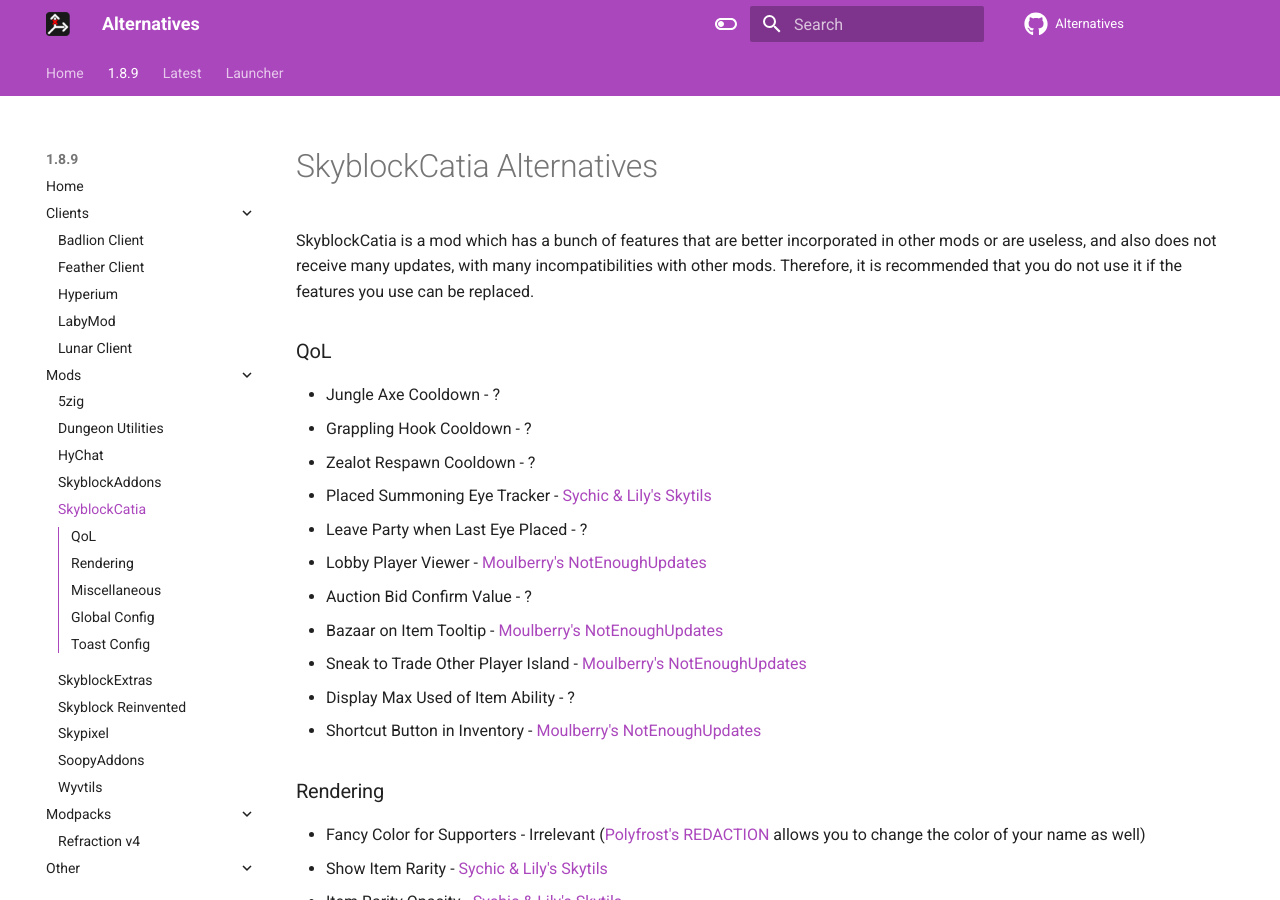
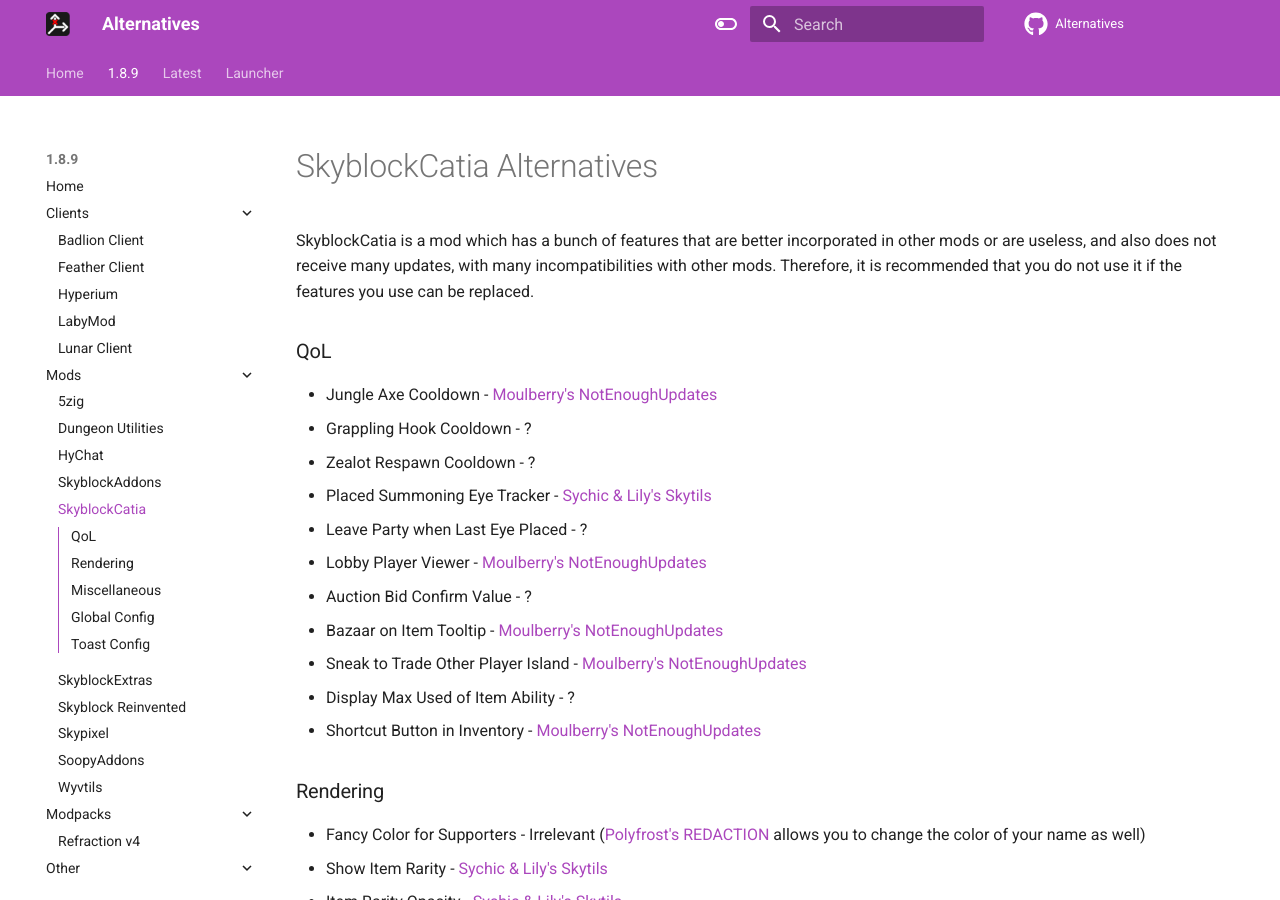
Before and after one commit to MicrocontrollersDev/Alternatives, an MkDocs documentation site: the page built from docs/1.8.9/skyblockcatia.md, in a window 1280 px wide and 900 px high. Built offline with MkDocs 1.6.1 and Material for MkDocs 9.7.7, drawn with Linux system fonts in a browser that asks for light colours; comment, search, counter and statistics services are not loaded.

Commit message:
Update skyblockcatia.md
jungle axe cd

```diff
--- a/docs/1.8.9/skyblockcatia.md
+++ b/docs/1.8.9/skyblockcatia.md
@@ -11,7 +11,7 @@
 
 ### QoL
 
-* Jungle Axe Cooldown - ?
+* Jungle Axe Cooldown - [Moulberry's NotEnoughUpdates](https://modrinth.com/mod/notenoughupdates)
 * Grappling Hook Cooldown - ?
 * Zealot Respawn Cooldown - ?
 * Placed Summoning Eye Tracker - [Sychic & Lily's Skytils](https://github.com/Skytils/SkytilsMod/releases/latest)
```
Also changed, not shown: other parts of docs/1.8.9/skyblockcatia.md (+1 -0 lines).
